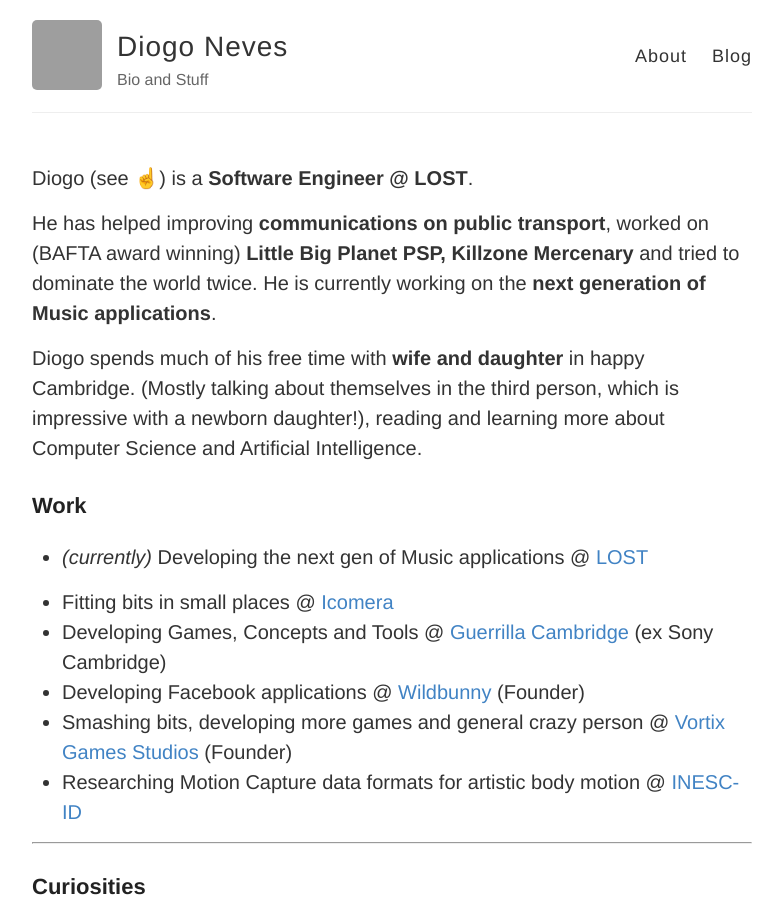
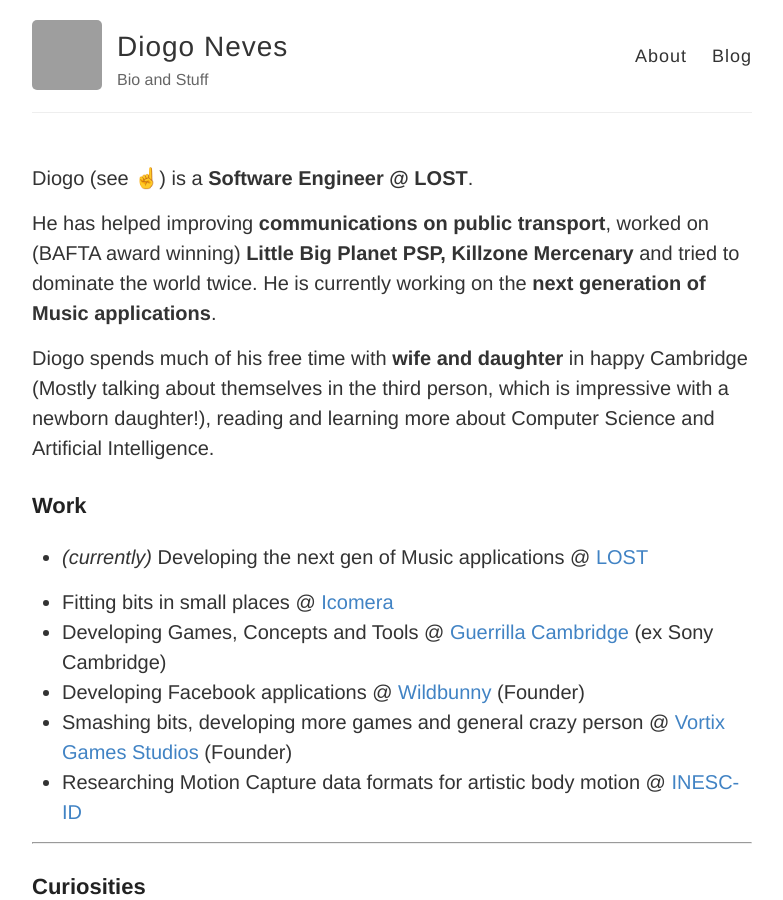
Before and after one commit to DiogoNeves/diogoneves.github.io, a Jekyll site: the page built from index.md, in a window 1280 px wide and 900 px high. Shown: the whole window, without its empty margins (248-1031 px from the left). Built offline with Jekyll 4.4.1, drawn with Linux system fonts in a browser that asks for light colours; emoji names are drawn with the system emoji font; grey boxes are pictures that could not be loaded.

Commit message:
Quick style edit

```diff
--- a/index.md
+++ b/index.md
@@ -9,7 +9,7 @@
 tried to dominate the world twice.
 He is currently working on the **next generation of Music applications**.
 
-Diogo spends much of his free time with **wife and daughter** in happy Cambridge.
+Diogo spends much of his free time with **wife and daughter** in happy Cambridge
 (Mostly talking about themselves in the third person, which is impressive
 with a newborn daughter!), reading and learning more about Computer Science and
 Artificial Intelligence.
```
